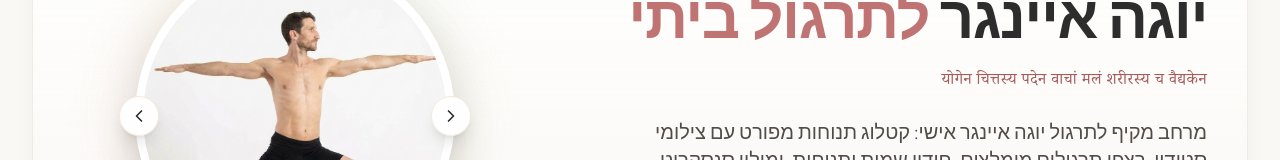
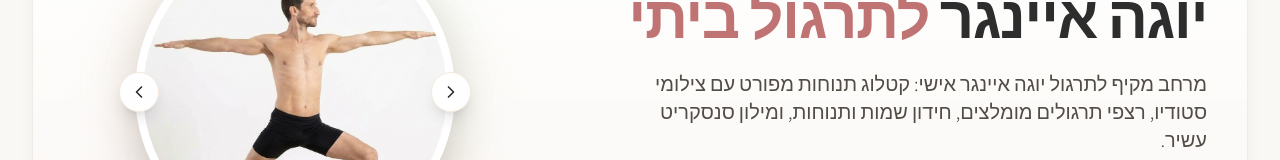
Before and after one commit to bronhaim/iyengar-sanskrit-tutor, a React (Vite) app: page / in a window 1280 px wide. Shown: the part 226-386 px from the top of the page. Built offline with nearby package versions, Linux system fonts and the light colour scheme; no server answers.

Commit message:
Remove Sanskrit invocation chant under main hero title

```diff
--- a/src/components/StartScreen.jsx
+++ b/src/components/StartScreen.jsx
@@ -153,10 +153,6 @@ export const StartScreen = ({ onStartQuiz, onOpenRoots, onOpenCatalog, onOpenSeq
             <h1 className="text-4xl sm:text-5xl lg:text-6xl font-extrabold text-charcoal leading-[1.18] tracking-tight">
               יוגה איינגר <span className="text-terracotta">לתרגול ביתי</span>
             </h1>
-
-            <p className="text-sm sm:text-base font-sanskrit text-terracotta-dark tracking-wide dir-ltr text-right font-medium">
-              योगेन चित्तस्य पदेन वाचां मलं शरीरस्य च वैद्यकेन
-            </p>
 
             <p className="text-lg sm:text-xl text-charcoal-light font-light leading-relaxed max-w-xl">
               מרחב מקיף לתרגול יוגה איינגר אישי: קטלוג תנוחות מפורט עם צילומי סטודיו, רצפי תרגולים מומלצים, חידון שמות ותנוחות, ומילון סנסקריט עשיר.
```
